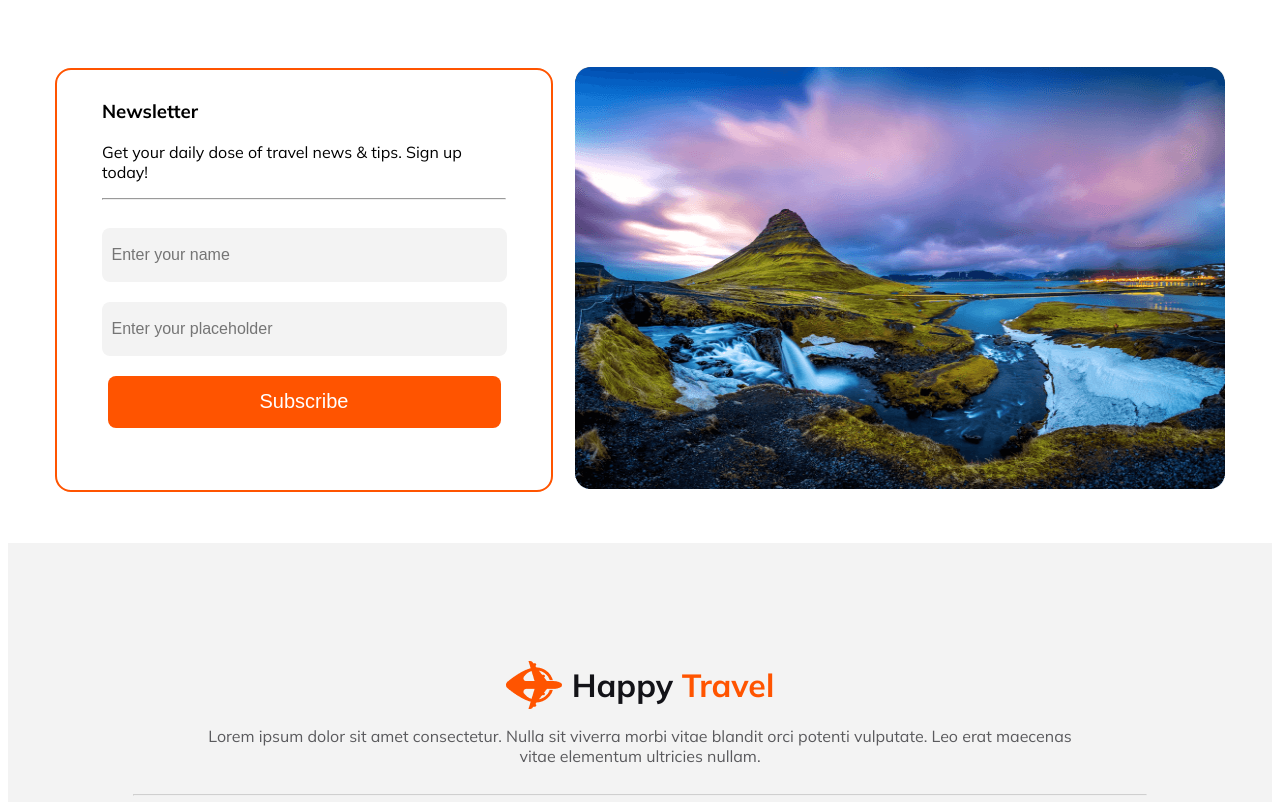
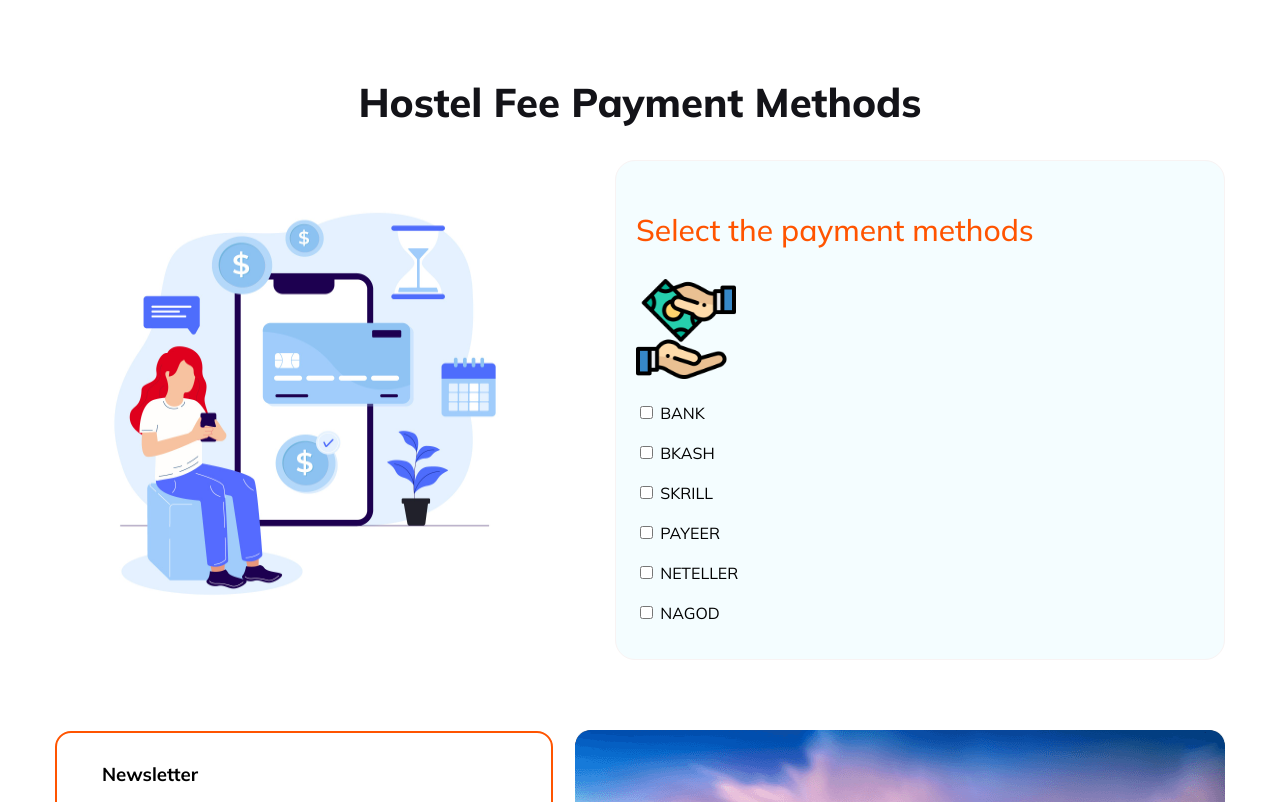
Before and after one commit to AbdurRahim80/B9A2-Happy-Travel, a plain HTML site: page index.html in a window 1280 px wide. Shown: the part 3116-3918 px from the top of the page. Drawn offline with Linux system fonts and the light colour scheme.

Commit message:
add payment section

```diff
--- a/index.html
+++ b/index.html
@@ -171,6 +171,36 @@
 
                 </div>
             </section>
+
+            <!-- Hostel Fee payment methods  start-->
+            <section>
+                <div class="hostel_fee">
+                    <h2>Hostel Fee Payment Methods</h2>
+                    <div class="pay_contain">
+                        <div class="pay_img">
+                            <img src="Images/7176685.jpg" width="500px" height="480px" alt="">
+                        </div>
+                        <div class="payment_methods">
+                            <h1>Select the payment methods</h1>
+                            <img src="Images/payment-method.png" width="100px" height="100px" alt=""><br><br>
+                            <input type="checkbox" name="bkahs" id="bkahs">
+                            <label for="bank">BANK</label><br><br>
+                            <input type="checkbox" name="bank" id="bank">
+                            <label for="bkahs">BKASH</label><br><br>
+                            <input type="checkbox" name="skrill" id="skrill">
+                            <label for="skrill">SKRILL</label><br><br>
+                            <input type="checkbox" name="payeer" id="payeer">
+                            <label for="payeer">PAYEER</label><br><br>
+                            <input type="checkbox" name="neteller" id="neteller">
+                            <label for="neteller"> NETELLER</label><br><br>
+                            <input type="checkbox" name="nagod" id="nagod">
+                            <label for="nagod">NAGOD</label>
+                        </div>
+                    </div>
+                </div>
+
+            </section>
+            <!-- Hostel Fee payment methods  end-->
             <!-- end Why choose section -->
 
             <!-- Start newsletter section -->
@@ -206,10 +236,11 @@
         <div class="foo-sec">
             <div class="foo_title">
                 <img src="Images/Group 40071 (2).png" alt="">
-                    <h1>Happy  <span class="happy">Travel</span></h1>
+                <h1>Happy <span class="happy">Travel</span></h1>
             </div>
 
-                <p>Lorem ipsum dolor sit amet consectetur. Nulla sit viverra morbi vitae blandit orci potenti vulputate. Leo erat maecenas vitae elementum ultricies nullam. </p><br>
+            <p>Lorem ipsum dolor sit amet consectetur. Nulla sit viverra morbi vitae blandit orci potenti vulputate. Leo
+                erat maecenas vitae elementum ultricies nullam. </p><br>
             <hr style="width: 80%; opacity: 40%;"><br>
             <ul>
                 <li><a href="#"><i class="fa-brands fa-facebook fa-2xl"></i></a></li>
--- a/style.css
+++ b/style.css
@@ -46,14 +46,16 @@ nav ul>li {
 
 nav ul>li>a {
     text-decoration: none;
-    color:  #424247;
+    color: #424247;
     font-size: 18px;
     font-weight: 400;
 }
-nav .menu{
+
+nav .menu {
     display: none;
 }
-nav ul>li>a:hover{
+
+nav ul>li>a:hover {
     color: #FF5400;
 }
 
@@ -302,7 +304,49 @@ h3 {
 
 /* why choose section end here----------------------------------- */
 
-/*newsletter section end here-----------------------------------   */
+/* payment methods start */
+.hostel_fee {
+    text-align: center;
+
+}
+
+.pay_contain {
+    display: flex;
+    justify-content: flex-start;
+    gap: 60px;
+    height: 500px;
+
+}
+
+.payment_methods {
+    text-align: left;
+}
+
+.hostel_fee h2{
+    margin-top: 80px;
+    color: #131318;
+    text-align: center;
+    font-size: 40px;
+    font-weight: 800;
+}
+.payment_methods {
+    width: 90%;
+    padding: 20px;
+    background: rgba(41, 206, 246, 0.05);
+    border: 1px solid rgb(248, 243, 243);
+    border-radius: 20px;
+}
+.payment_methods h1 {
+    color: #FF5400;
+    text-align: left;
+    font-size: 30px;
+    font-weight: 500;
+}
+
+/* payment methods start */
+
+
+/*newsletter section start here-----------------------------------   */
 .newsletter {
     display: flex;
     justify-content: space-between;
@@ -362,7 +406,7 @@ h3 {
     position: absolute;
     width: 324px;
     height: 120px;
-    top: 521%;
+    top: 4077px;
     left: 68.4%;
     transform: rotate(-19.628deg);
     border-radius: 16px;
@@ -376,7 +420,7 @@ h3 {
 }
 
 /* newsletter section end here-----------------------------------  */
-/* newsletter section end here--------------------------  */
+/* footer section start here--------------------------  */
 .foo-sec {
     font-family: "Mulish";
     height: 400px;
@@ -428,7 +472,7 @@ h3 {
 
 }
 
-/* newsletter section end here--------------------------  */
+/* footer section end here--------------------------  */
 
 
 
@@ -439,22 +483,27 @@ h3 {
 
 /* mobile responsive---------------------------------------------------- */
 @media screen and (max-width: 600px) {
+
     /* navbar section start */
     nav ul {
         display: none;
     }
-    nav .menu{
+
+    nav .menu {
         display: block;
         padding-right: 15px;
     }
 
-    .happy_text img{
+    .happy_text img {
         width: 18%;
     }
-    nav .happy_text h1 , .travel-color {
+
+    nav .happy_text h1,
+    .travel-color {
         font-size: 20px;
         font-weight: 500px;
     }
+
     /* navbar section end */
     /* Banner section start here */
     .banner_text h1 {
@@ -597,7 +646,7 @@ h3 {
 
     .travel_save {
         left: 41%;
-        top: 1165%;
+        top: 1405%;
         font-size: 16px;
         height: 80px;
         width: 51%;
@@ -605,6 +654,22 @@ h3 {
 
     /* newsletter section end here--------------------------  */
 
+    /* payment start */
+    .pay_contain {
+      flex-direction: column;
+        gap: 60px;
+        height: 500px;
+    }
+    .pay_img img {
+        width: 90%;
+    }
+    .news_text{
+        margin-top: 530px;
+    }
+    .payment_methods h1{
+        font-size: 27px;
+    }
+    /* payment end */
 
 
     /* footer section end --------- */
```
Also changed, not shown: Images/7176685.jpg (added), Images/payment-method.png (added). Lines whose indentation alone changed are shown as unchanged.
